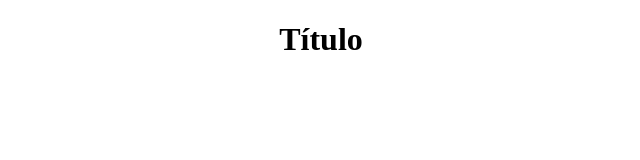
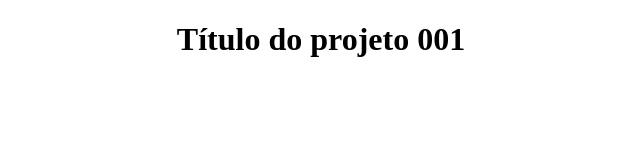
Before and after one commit to jvenicius/cvp, a plain HTML site: page index.html in a window 1280 px wide. Shown: the whole page, without its empty margins (319-959 px from the left). Drawn offline with Linux system fonts and the light colour scheme.

Commit message:
Alterei o titulo

```diff
--- a/index.html
+++ b/index.html
@@ -9,7 +9,7 @@
 <body>
 
 	<main class="container">
-		<h1 class="container__title">Título</h1>
+		<h1 class="container__title">Título do projeto 001</h1>
 	</main>
 
 </body>
```
